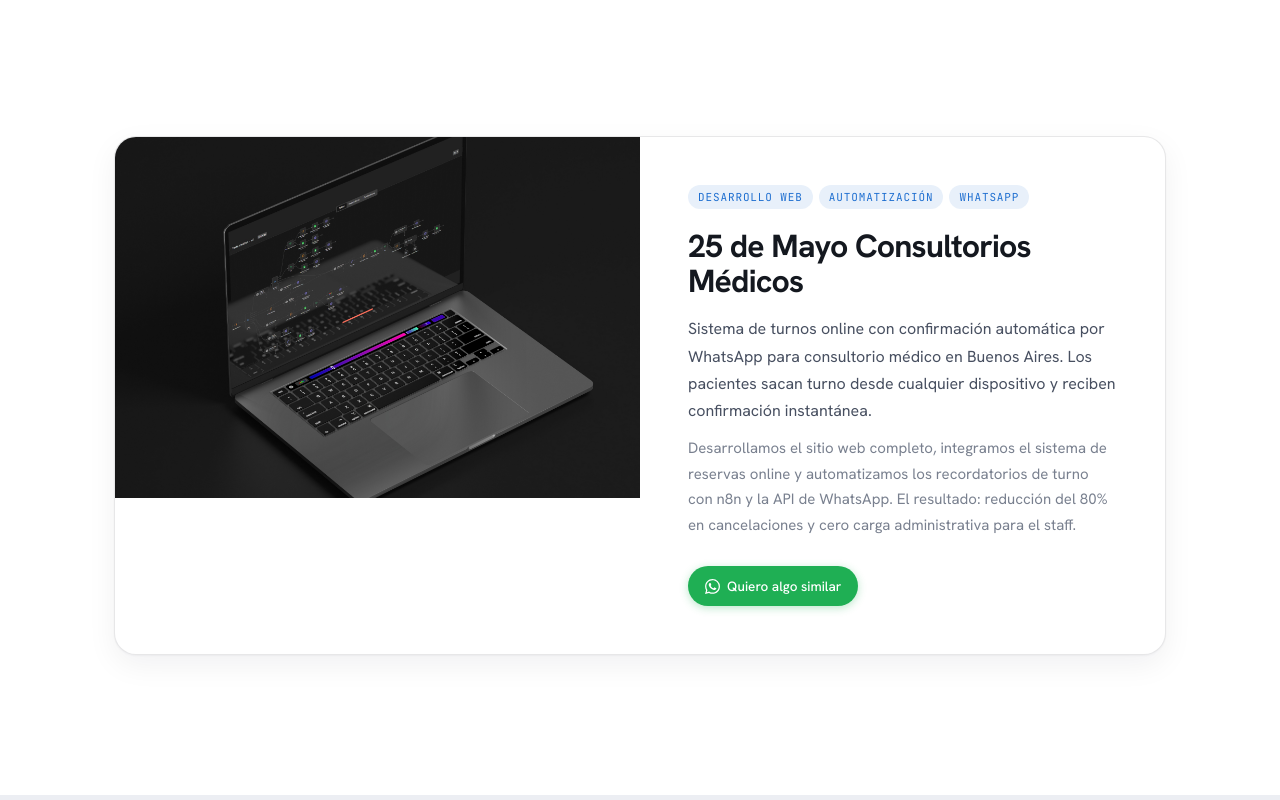
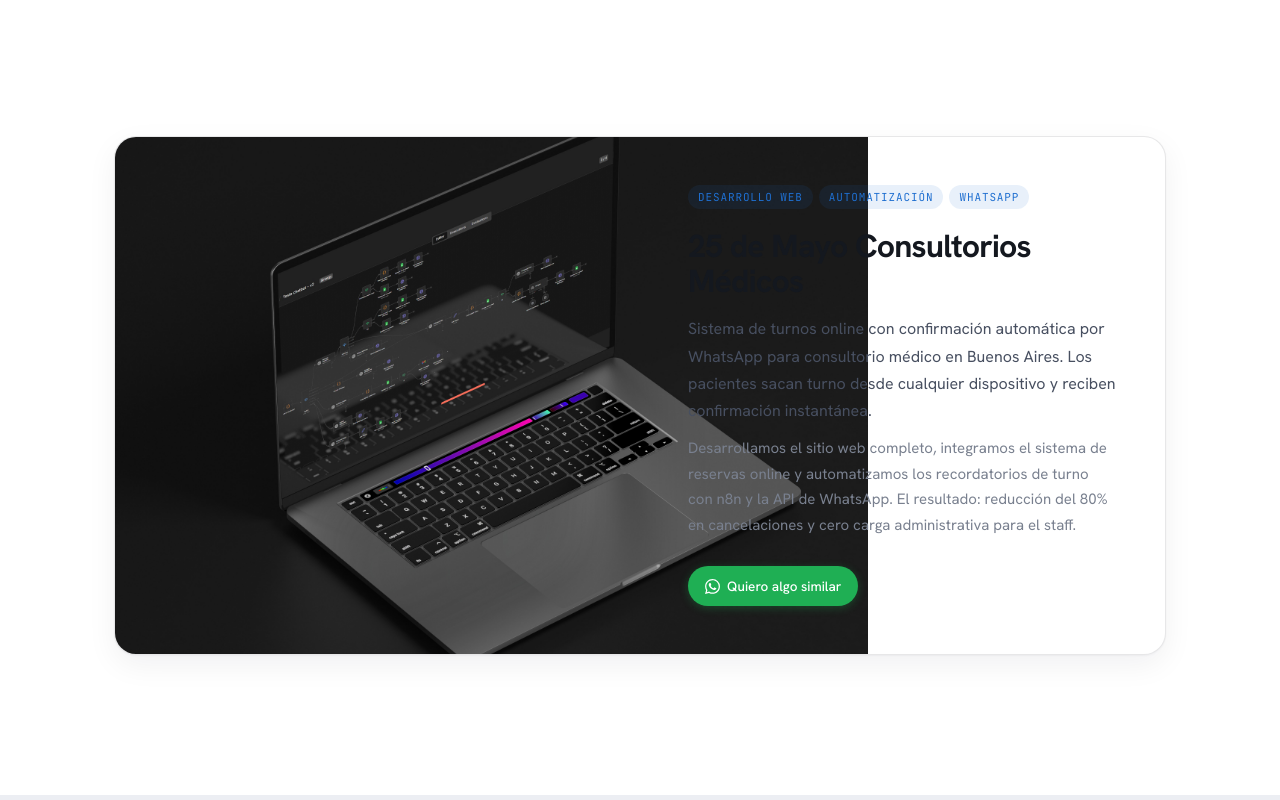
Before and after one commit to mauricioillobre-droid/orbita-digital, a Next.js app in the folder orbita-digital-v2/: page /trabajos in a window 1280 px wide. Shown: the part 440-1240 px from the top of the page. Built offline with nearby package versions, Linux system fonts and the light colour scheme.

Commit message:
fix: imagen trabajos height 100% para llenar toda la altura del card
Co-Authored-By: Claude Sonnet 4.6 <noreply@anthropic.com>

```diff
--- a/orbita-digital-v2/app/trabajos/page.tsx
+++ b/orbita-digital-v2/app/trabajos/page.tsx
@@ -62,8 +62,8 @@ export default function TrabajosPage() {
         >
           <div className="container-od">
             <article className="project-card reveal" style={{ boxShadow: 'var(--shadow-card)', borderRadius: 'var(--r-lg)', overflow: 'hidden', background: 'var(--surface)' }}>
-              <div style={{ display: 'grid', gridTemplateColumns: '1fr 1fr', minHeight: '420px' }}>
-                <div className="project-img-wrap" style={{ overflow: 'hidden', order: i % 2 === 0 ? 0 : 1, minHeight: '360px' }}>
+              <div style={{ display: 'grid', gridTemplateColumns: '1fr 1fr', alignItems: 'stretch', minHeight: '420px' }}>
+                <div className="project-img-wrap" style={{ overflow: 'hidden', order: i % 2 === 0 ? 0 : 1, height: '100%', minHeight: '360px' }}>
                   <Image
                     src={p.image}
                     alt={p.alt}
```
